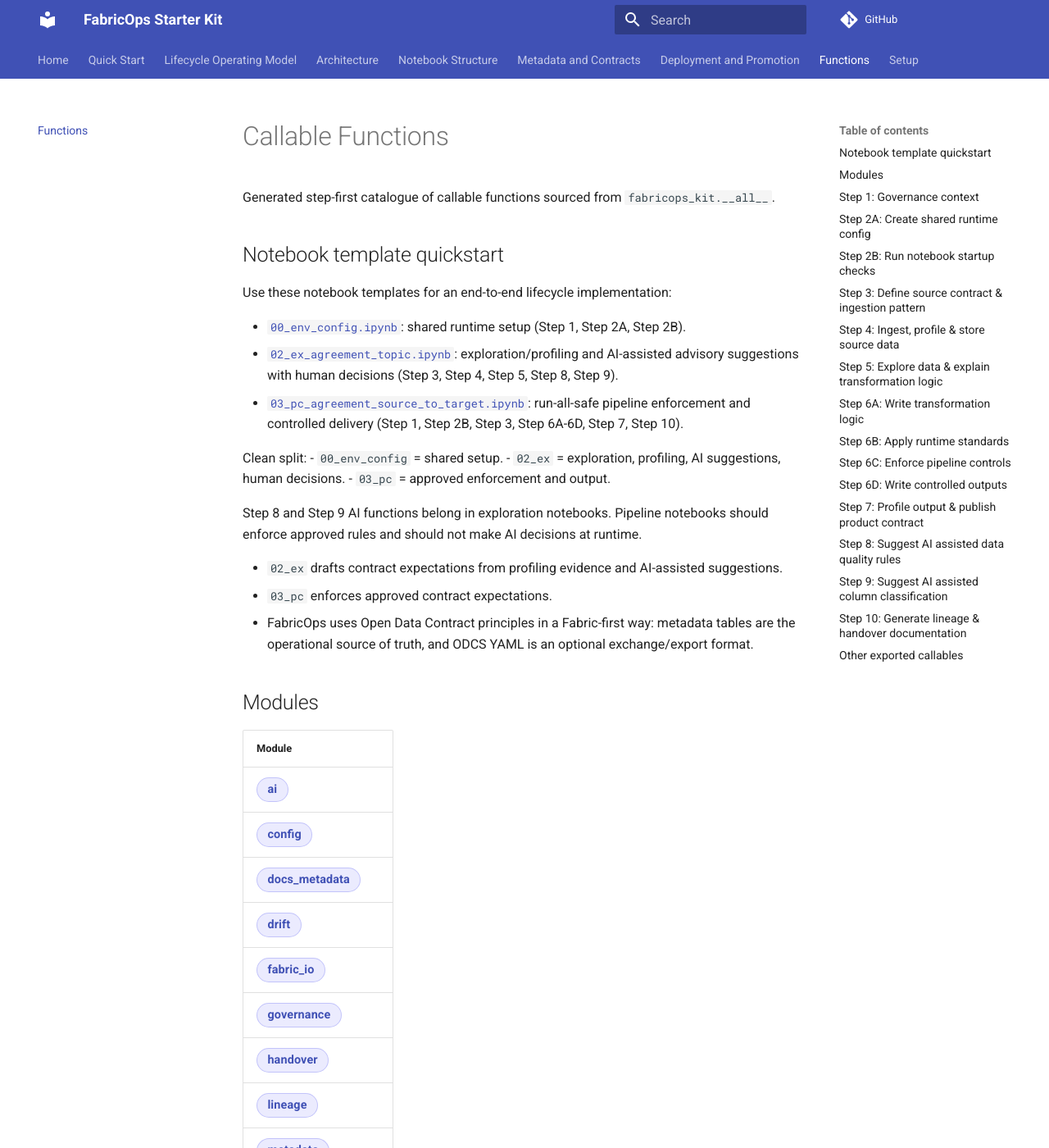
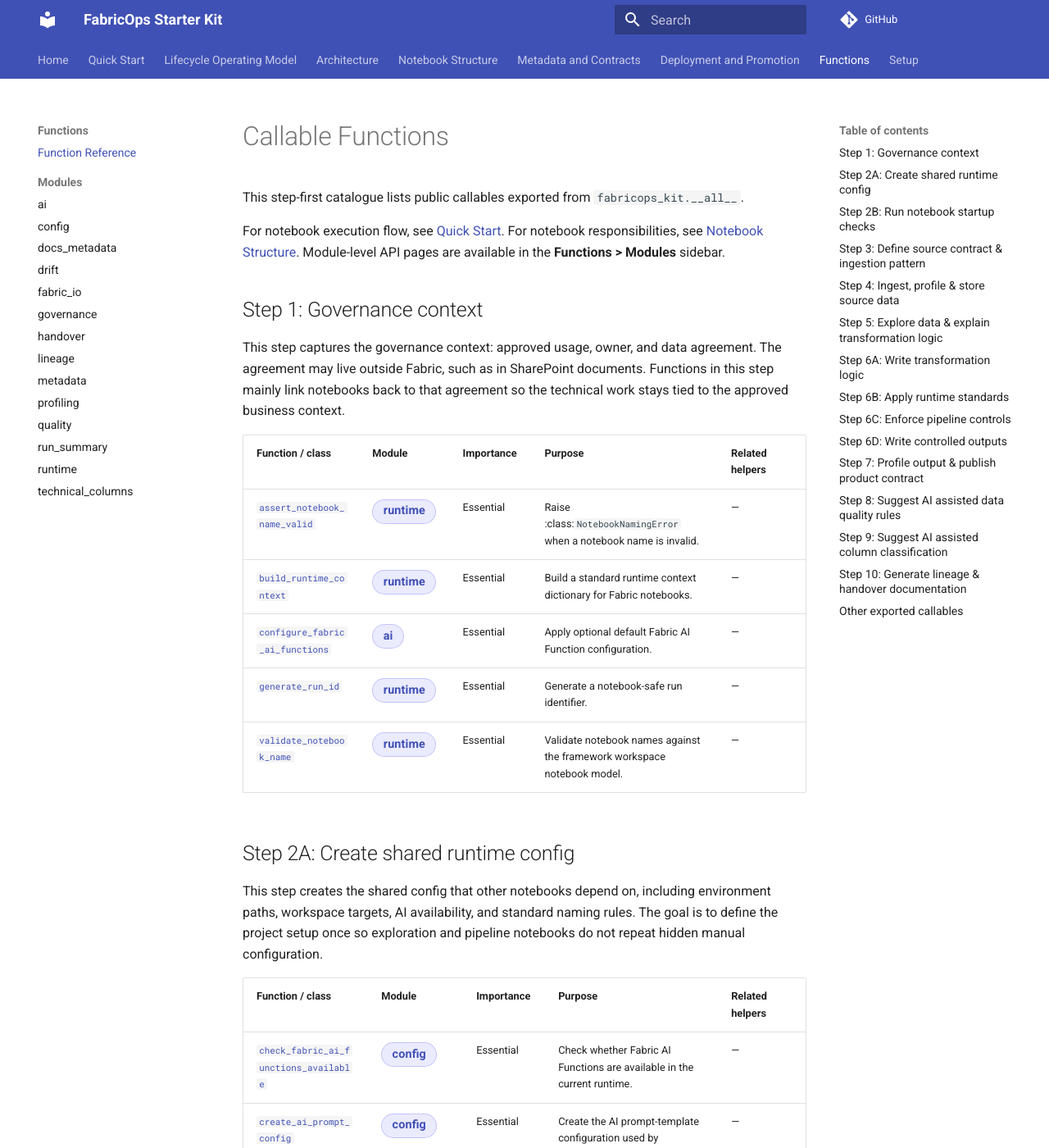
Before and after one commit to Voycepeh/fabric-data-product-framework, an MkDocs documentation site: the page built from docs/reference/index.md, in a window 1280 px wide and 1400 px high. Shown: the whole window at 82% size. Built offline with MkDocs 1.6.1 and Material for MkDocs 9.7.7, drawn with Linux system fonts in a browser that asks for light colours; comment, search, counter and statistics services are not loaded; some of the changed text lies outside the part shown.

Commit message:
Streamline function reference landing and module navigation

```diff
--- a/docs/reference/index.md
+++ b/docs/reference/index.md
@@ -1,45 +1,10 @@
 # Callable Functions
 
-Generated step-first catalogue of callable functions sourced from `fabricops_kit.__all__`.
+This step-first catalogue lists public callables exported from `fabricops_kit.__all__`.
 
-## Notebook template quickstart
-
-Use these notebook templates for an end-to-end lifecycle implementation:
-
-- [`00_env_config.ipynb`](../../templates/notebooks/00_env_config.ipynb): shared runtime setup (Step 1, Step 2A, Step 2B).
-- [`02_ex_agreement_topic.ipynb`](../../templates/notebooks/02_ex_agreement_topic.ipynb): exploration/profiling and AI-assisted advisory suggestions with human decisions (Step 3, Step 4, Step 5, Step 8, Step 9).
-- [`03_pc_agreement_source_to_target.ipynb`](../../templates/notebooks/03_pc_agreement_source_to_target.ipynb): run-all-safe pipeline enforcement and controlled delivery (Step 1, Step 2B, Step 3, Step 6A-6D, Step 7, Step 10).
-
-Clean split:
-- `00_env_config` = shared setup.
-- `02_ex` = exploration, profiling, AI suggestions, human decisions.
-- `03_pc` = approved enforcement and output.
-
-Step 8 and Step 9 AI functions belong in exploration notebooks. Pipeline notebooks should enforce approved rules and should not make AI decisions at runtime.
-
-- `02_ex` drafts contract expectations from profiling evidence and AI-assisted suggestions.
-- `03_pc` enforces approved contract expectations.
-- FabricOps uses Open Data Contract principles in a Fabric-first way: metadata tables are the operational source of truth, and ODCS YAML is an optional exchange/export format.
-
-
-## Modules
-
-| Module |
-|---|
-| <a class="api-chip api-chip-module api-chip-link" href="../api/modules/ai/" title="Open ai module page" aria-label="Open ai module page">ai</a> |
-| <a class="api-chip api-chip-module api-chip-link" href="../api/modules/config/" title="Open config module page" aria-label="Open config module page">config</a> |
-| <a class="api-chip api-chip-module api-chip-link" href="../api/modules/docs_metadata/" title="Open docs_metadata module page" aria-label="Open docs_metadata module page">docs_metadata</a> |
-| <a class="api-chip api-chip-module api-chip-link" href="../api/modules/drift/" title="Open drift module page" aria-label="Open drift module page">drift</a> |
-| <a class="api-chip api-chip-module api-chip-link" href="../api/modules/fabric_io/" title="Open fabric_io module page" aria-label="Open fabric_io module page">fabric_io</a> |
-| <a class="api-chip api-chip-module api-chip-link" href="../api/modules/governance/" title="Open governance module page" aria-label="Open governance module page">governance</a> |
-| <a class="api-chip api-chip-module api-chip-link" href="../api/modules/handover/" title="Open handover module page" aria-label="Open handover module page">handover</a> |
-| <a class="api-chip api-chip-module api-chip-link" href="../api/modules/lineage/" title="Open lineage module page" aria-label="Open lineage module page">lineage</a> |
-| <a class="api-chip api-chip-module api-chip-link" href="../api/modules/metadata/" title="Open metadata module page" aria-label="Open metadata module page">metadata</a> |
-| <a class="api-chip api-chip-module api-chip-link" href="../api/modules/profiling/" title="Open profiling module page" aria-label="Open profiling module page">profiling</a> |
-| <a class="api-chip api-chip-module api-chip-link" href="../api/modules/quality/" title="Open quality module page" aria-label="Open quality module page">quality</a> |
-| <a class="api-chip api-chip-module api-chip-link" href="../api/modules/run_summary/" title="Open run_summary module page" aria-label="Open run_summary module page">run_summary</a> |
-| <a class="api-chip api-chip-module api-chip-link" href="../api/modules/runtime/" title="Open runtime module page" aria-label="Open runtime module page">runtime</a> |
-| <a class="api-chip api-chip-module api-chip-link" href="../api/modules/technical_columns/" title="Open technical_columns module page" aria-label="Open technical_columns module page">technical_columns</a> |
+For notebook execution flow, see [Quick Start](../quick-start.md).
+For notebook responsibilities, see [Notebook Structure](../notebook-structure.md).
+Module-level API pages are available in the **Functions > Modules** sidebar.
 
 ## Step 1: Governance context
 
@@ -116,9 +81,7 @@
 
 This step is where the analyst studies the profiled source data and explains why transformation is needed. There may not be many helper functions here today, but future functions could support standard EDA, AI assisted analysis, and documentation of business assumptions before the logic becomes part of the repeatable pipeline.
 
-No public callable currently mapped to this step.
-
-No public callable is currently exported for this step. Use notebook prompts for AI-assisted rule drafting.
+No public callable currently mapped to this step. Use exploration notebook prompts to capture transformation rationale before pipeline enforcement.
 
 ## Step 6A: Write transformation logic
 
--- a/mkdocs.yml
+++ b/mkdocs.yml
@@ -27,7 +27,23 @@
   - Notebook Structure: notebook-structure.md
   - Metadata and Contracts: metadata-and-contracts.md
   - Deployment and Promotion: deployment-and-promotion.md
-  - Functions: reference/index.md
+  - Functions:
+      - Function Reference: reference/index.md
+      - Modules:
+          - ai: api/modules/ai.md
+          - config: api/modules/config.md
+          - docs_metadata: api/modules/docs_metadata.md
+          - drift: api/modules/drift.md
+          - fabric_io: api/modules/fabric_io.md
+          - governance: api/modules/governance.md
+          - handover: api/modules/handover.md
+          - lineage: api/modules/lineage.md
+          - metadata: api/modules/metadata.md
+          - profiling: api/modules/profiling.md
+          - quality: api/modules/quality.md
+          - run_summary: api/modules/run_summary.md
+          - runtime: api/modules/runtime.md
+          - technical_columns: api/modules/technical_columns.md
   - Setup:
       - Fabric Wheel Install: setup/fabric-wheel-install.md
 
```
Also changed, not shown: docs/notebook-structure.md (+8 -2 lines), docs/quick-start.md (+7 -0 lines), 1 other file.
